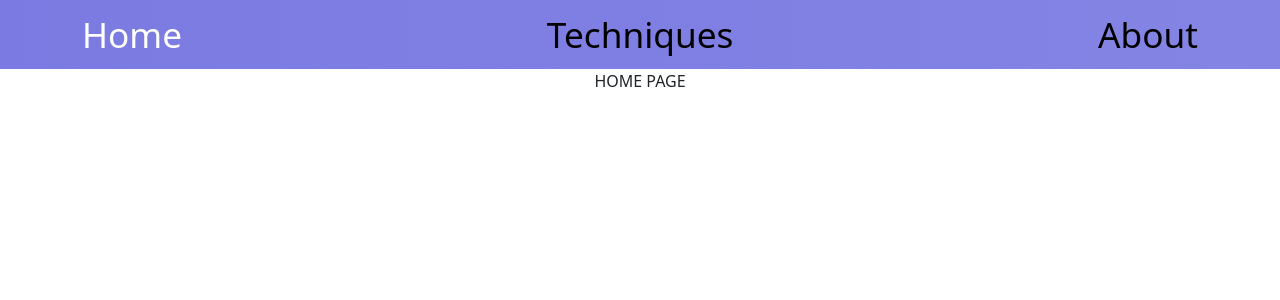
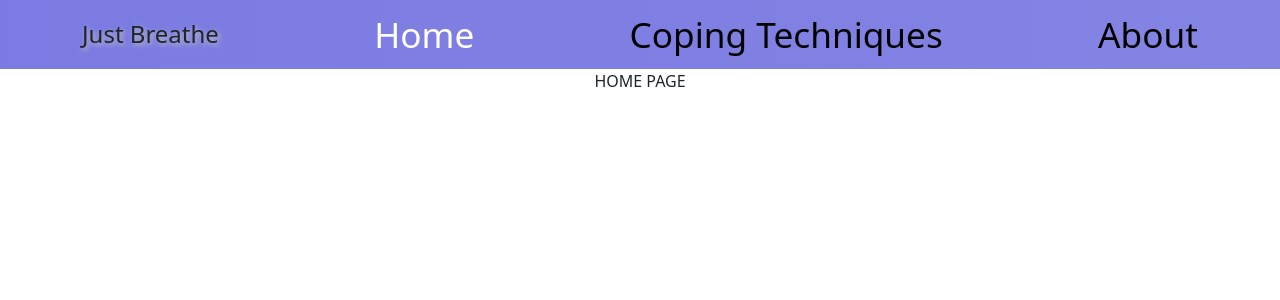
Before and after one commit to tCarina/Just_Breathe, a React (Create React App) app: page /home in a window 1280 px wide. Shown: the top 300 px of the page. Built offline with nearby package versions, Linux system fonts and the light colour scheme.

Commit message:
navbar nactive class working

```diff
--- a/src/Components/Navbar.js
+++ b/src/Components/Navbar.js
@@ -5,6 +5,9 @@ export default function NavBar() {
     return (
         <Navbar collapseOnSelect expand="lg" bg="dark" variant="dark">
             <Container className="nav-format">
+                <Nav className="nav-logo">
+                    Just Breathe
+                </Nav>
                 <Nav>
                     <NavLink className="nav-text" exact to="/home">
                         Home
@@ -12,7 +15,7 @@ export default function NavBar() {
                 </Nav>
                 <Nav>
                     <NavLink className="nav-text" exact to="/techniques">
-                        Techniques
+                        Coping Techniques
                     </NavLink>
                 </Nav>
                 <Nav>
--- a/src/Styles/navbar.css
+++ b/src/Styles/navbar.css
@@ -1,12 +1,26 @@
+nav {
+    background: linear-gradient(270deg, #9595e9, #7777e1, #6a6ad4);
+      -webkit-animation: AnimationName 9s ease infinite;
+      -moz-animation: AnimationName 9s ease infinite;
+      animation: AnimationName 9s ease infinite;
+      background-size: 600% 600%;
+  }
+
+
 .nav-text {
     font-size: 2.2rem !important;
     text-decoration: none;
     color:rgb(0, 0, 0);
    }
+   .nav-logo{
+    font-size: 1.5rem !important;
+    text-shadow: 2px 2px 5px rgb(192, 192, 192);
+   }
 
    .nav-text:hover{
        color:rgb(93, 207, 241)
    }
+
 
    .active{
        color:rgb(255, 255, 255);
--- a/src/index.css
+++ b/src/index.css
@@ -11,14 +11,6 @@ body {
 code {
   font-family: source-code-pro, Menlo, Monaco, Consolas, 'Courier New',
     monospace;
-}
-
-nav {
-  background: linear-gradient(270deg, #9595e9, #7777e1, #6a6ad4);
-	-webkit-animation: AnimationName 9s ease infinite;
-	-moz-animation: AnimationName 9s ease infinite;
-	animation: AnimationName 9s ease infinite;
-	background-size: 600% 600%;
 }
 
 .icon{
```
